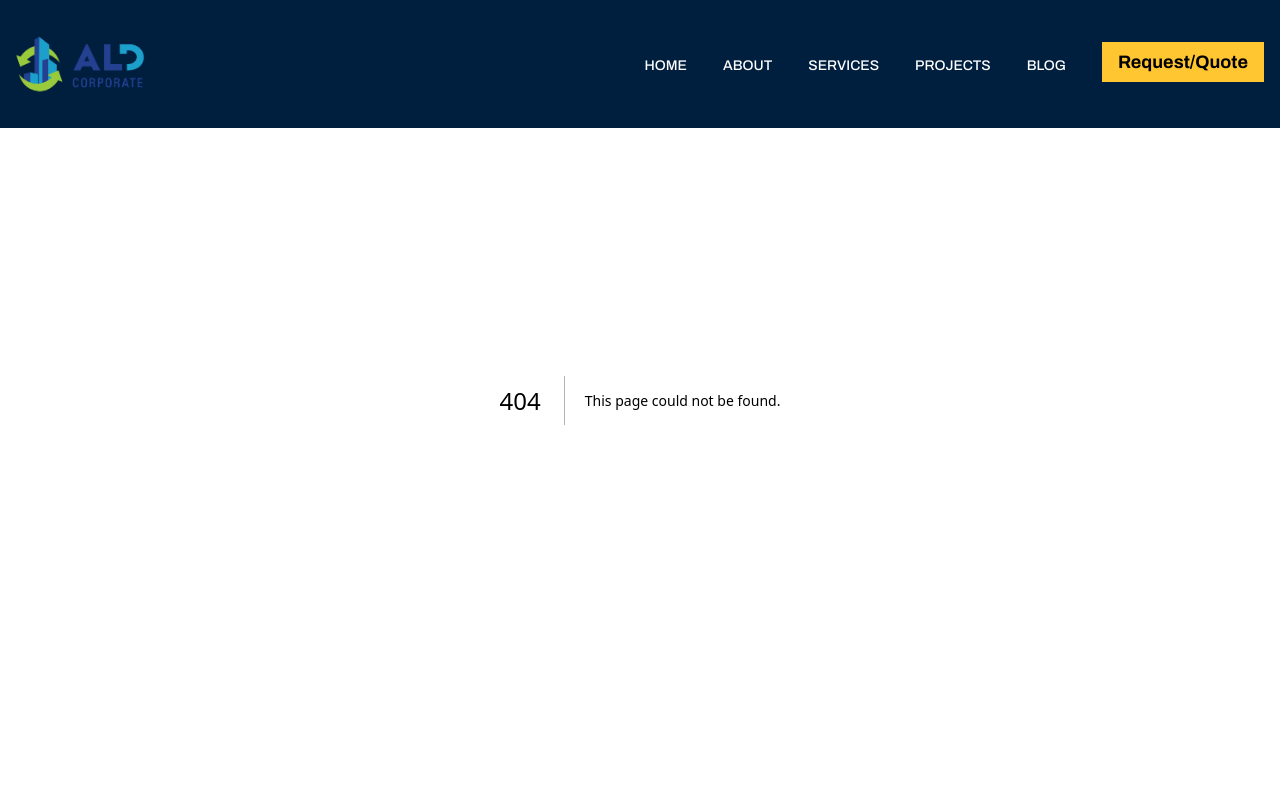
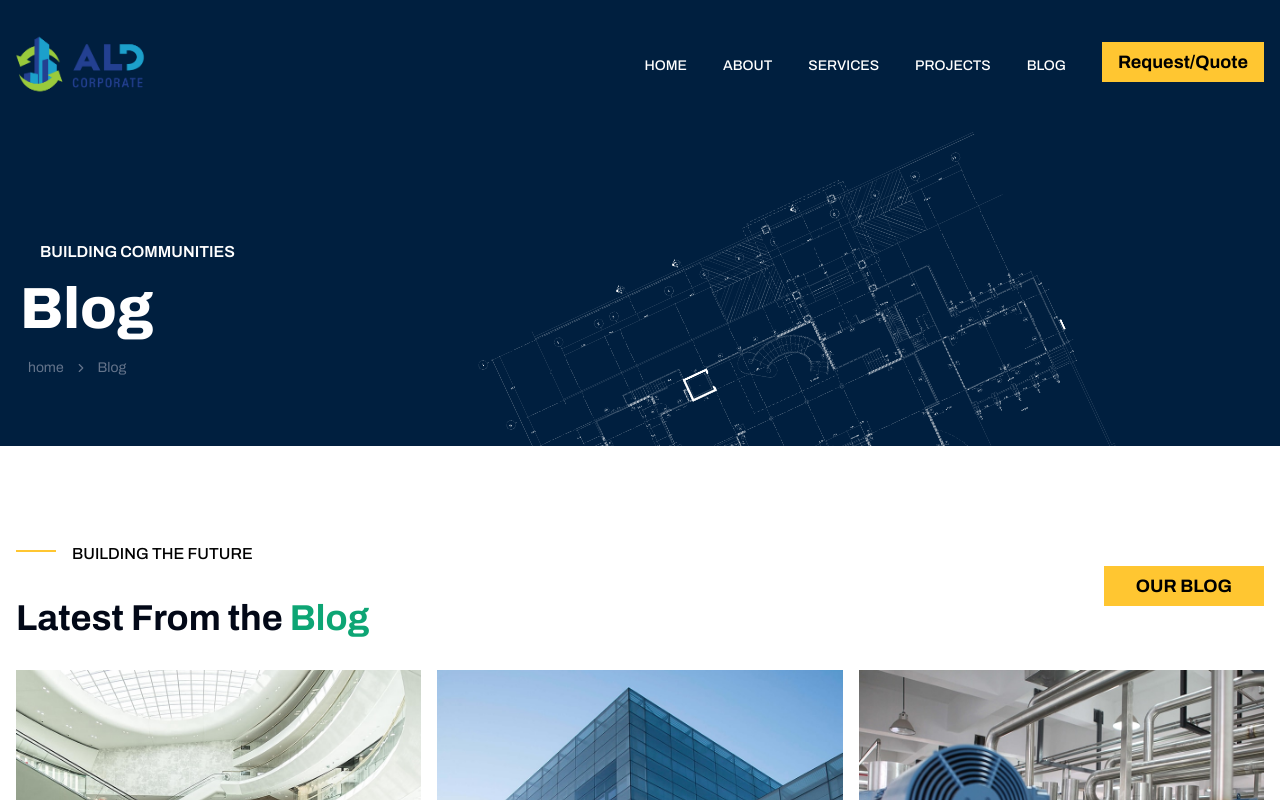
Before and after one commit to Simana-poudel/axial, a Next.js app: page /blog in a window 1280 px wide. Before the commit this address had no page. Shown: the top 800 px of the page. Built offline with nearby package versions, Linux system fonts and the light colour scheme.

Commit message:
blog added

```diff
--- /dev/null
+++ b/app/blog/page.tsx
@@ -0,0 +1,15 @@
+import BuildingTheFuture from "@/components/BuildingTheFuture";
+import OthersPageTopUI from "@/components/OthersPageTopUI";
+import React from "react";
+
+const Blog = () => {
+  const pageTitle = "Blog";
+  return (
+    <div>
+      <OthersPageTopUI pageTitle={pageTitle} />
+      <BuildingTheFuture />
+    </div>
+  );
+};
+
+export default Blog;
```
